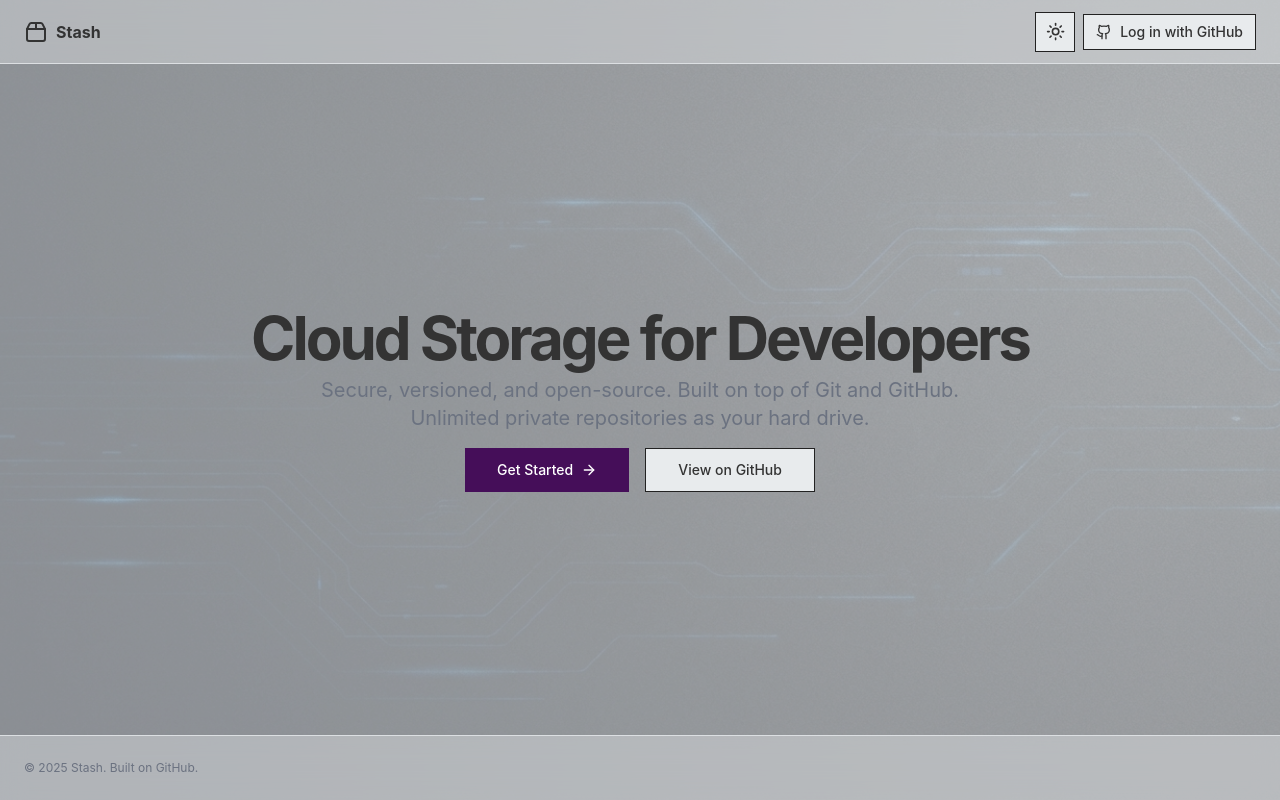
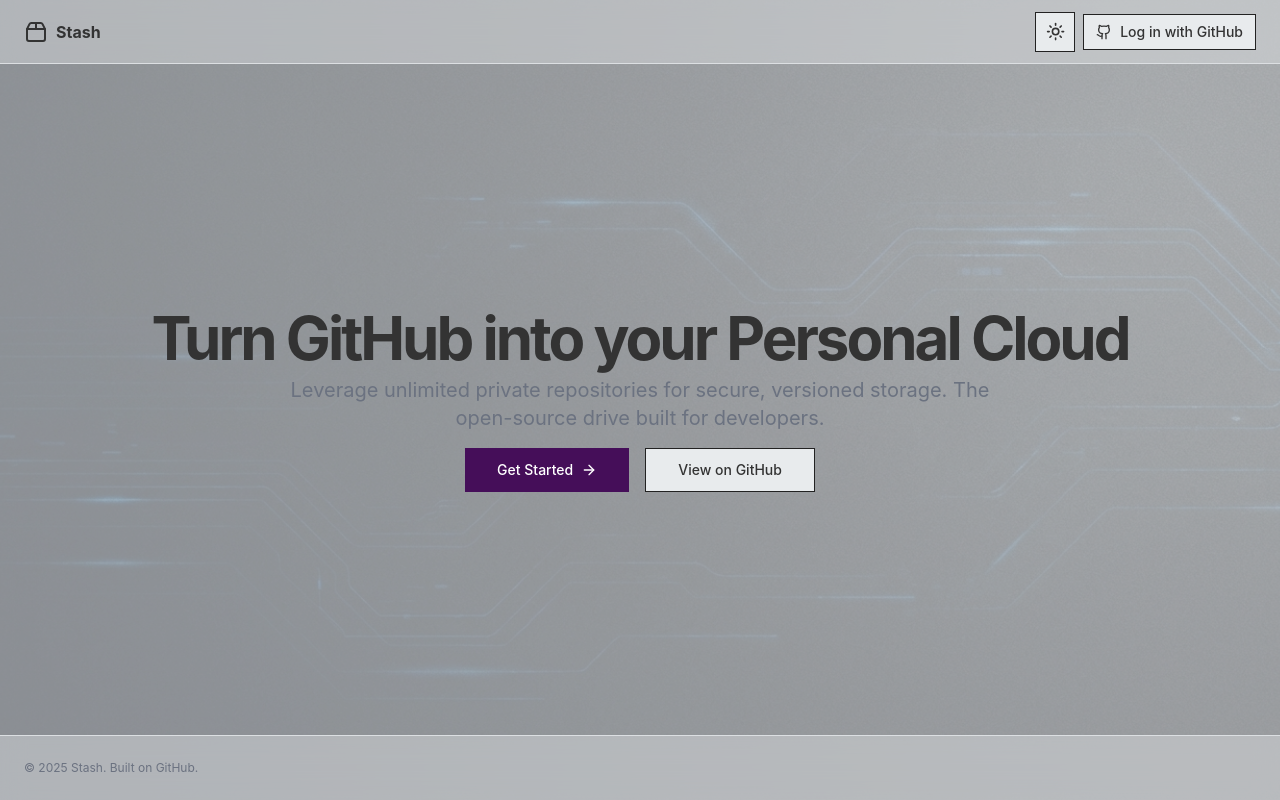
Before and after one commit to TonAldo48/stash, a Next.js app: page / in a window 1280 px wide. Built offline with nearby package versions, Linux system fonts and the light colour scheme.

Commit message:
Revise landing page copy

```diff
--- a/src/app/page.tsx
+++ b/src/app/page.tsx
@@ -40,11 +40,11 @@
               <div className="flex flex-col items-center space-y-4 text-center">
                 <div className="space-y-2">
                   <h1 className="text-3xl font-bold tracking-tighter sm:text-4xl md:text-5xl lg:text-6xl/none">
-                    Cloud Storage for Developers
+                    Turn GitHub into your Personal Cloud
                   </h1>
                   <p className="mx-auto max-w-[700px] text-muted-foreground md:text-xl">
-                    Secure, versioned, and open-source. Built on top of Git and GitHub.
-                    Unlimited private repositories as your hard drive.
+                    Leverage unlimited private repositories for secure, versioned storage.
+                    The open-source drive built for developers.
                   </p>
                 </div>
                 <div className="space-x-4">
```
